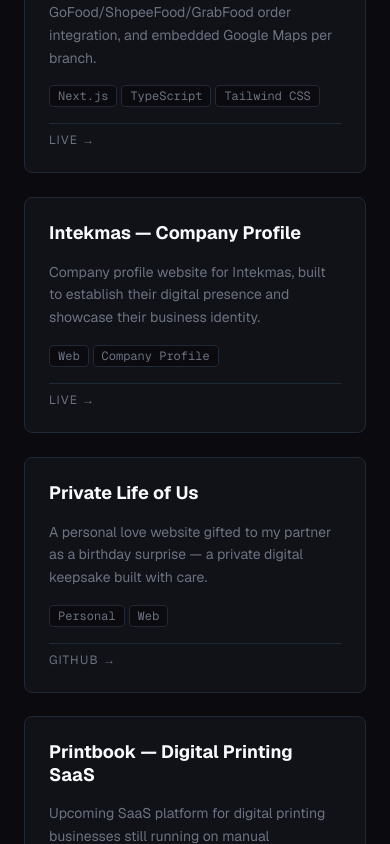
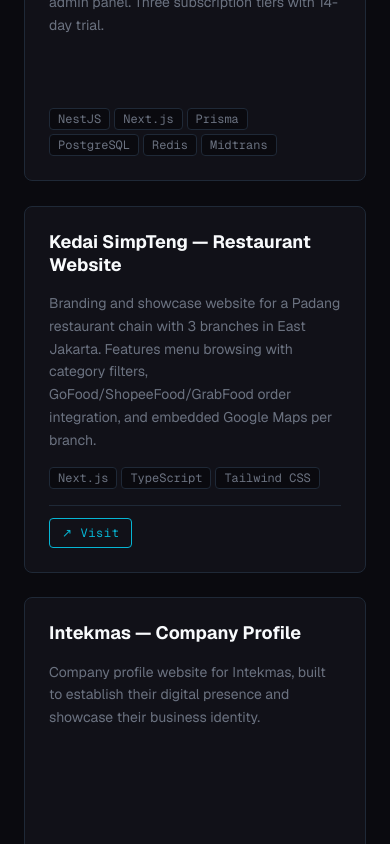
Before and after one commit to gilangmgm98/portofolio, a Next.js app: page / in a window 390 px wide. Shown: the part 5620-6464 px from the top of the page. Built offline with nearby package versions, Linux system fonts and the light colour scheme.

Commit message:
improve: brighter Repo/Visit buttons and uniform card height across project grid

```diff
--- a/src/components/sections/Projects.tsx
+++ b/src/components/sections/Projects.tsx
@@ -29,9 +29,9 @@
           <p className="text-cosmos-primary text-xs tracking-[0.4em] uppercase font-mono mb-2">05 / Projects</p>
           <h2 className="text-4xl md:text-5xl font-black text-cosmos-text">Selected Work</h2>
         </div>
-        <div ref={gridRef} className="grid md:grid-cols-2 lg:grid-cols-3 gap-6">
+        <div ref={gridRef} className="grid md:grid-cols-2 lg:grid-cols-3 gap-6 auto-rows-fr">
           {projects.map((project) => (
-            <div key={project.title} className="project-card-wrapper">
+            <div key={project.title} className="project-card-wrapper h-full">
               <ProjectCard project={project} />
             </div>
           ))}
--- a/src/components/ui/ProjectCard.tsx
+++ b/src/components/ui/ProjectCard.tsx
@@ -29,7 +29,7 @@
       ref={cardRef}
       onMouseMove={handleMouseMove}
       onMouseLeave={handleMouseLeave}
-      className="bg-cosmos-surface border border-cosmos-border rounded-lg p-6 flex flex-col gap-4 hover:border-cosmos-primary/40 transition-colors duration-300 will-change-transform"
+      className="h-full bg-cosmos-surface border border-cosmos-border rounded-lg p-6 flex flex-col gap-4 hover:border-cosmos-primary/40 transition-colors duration-300 will-change-transform"
       style={{ transformStyle: 'preserve-3d' }}
     >
       <div className="flex items-start justify-between">
@@ -49,17 +49,17 @@
         ))}
       </div>
       {project.type === 'side' && (project.githubUrl || project.liveUrl) && (
-        <div className="flex gap-3 pt-2 border-t border-cosmos-border">
+        <div className="flex gap-3 pt-3 border-t border-cosmos-border mt-auto">
           {project.githubUrl && (
             <a href={project.githubUrl} target="_blank" rel="noopener noreferrer" aria-label="GitHub"
-              className="text-cosmos-muted hover:text-cosmos-primary text-xs tracking-widest uppercase transition-colors duration-200">
-              GitHub →
+              className="flex items-center gap-1.5 px-3 py-1.5 rounded border border-cosmos-primary/70 text-cosmos-primary text-xs font-mono tracking-wider hover:bg-cosmos-primary hover:text-white transition-all duration-200">
+              ↗ Repo
             </a>
           )}
           {project.liveUrl && (
             <a href={project.liveUrl} target="_blank" rel="noopener noreferrer" aria-label="Live"
-              className="text-cosmos-muted hover:text-cosmos-accent text-xs tracking-widest uppercase transition-colors duration-200">
-              Live →
+              className="flex items-center gap-1.5 px-3 py-1.5 rounded border border-cosmos-accent text-cosmos-accent text-xs font-mono tracking-wider hover:bg-cosmos-accent hover:text-cosmos-bg transition-all duration-200">
+              ↗ Visit
             </a>
           )}
         </div>
```
